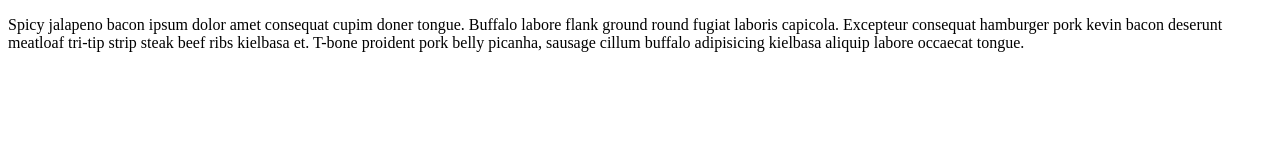
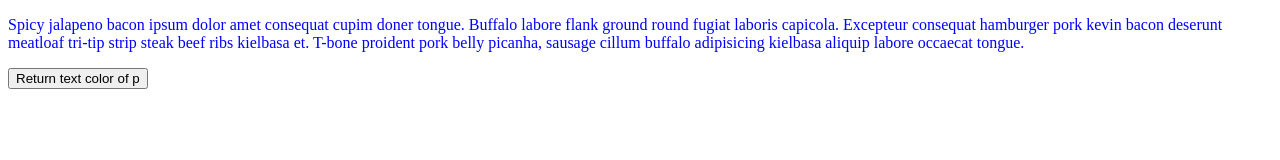
Before and after one commit to erictinez/literary-mutilator, a plain HTML site: page index.html in a window 1280 px wide. Drawn offline with Linux system fonts and the light colour scheme.

Commit message:
added button and color style for assignment

```diff
--- a/index.html
+++ b/index.html
@@ -6,10 +6,19 @@
 		<script src="script.js"></script>
 	</head>
 	<body>
-		<p>
+
+		<p id="myP" style="color:blue;">
 			Spicy jalapeno bacon ipsum dolor amet consequat cupim doner tongue. Buffalo labore flank ground round fugiat laboris capicola. Excepteur consequat hamburger pork kevin bacon deserunt meatloaf tri-tip strip steak beef ribs kielbasa et. T-bone proident pork belly picanha, sausage cillum buffalo adipisicing kielbasa aliquip labore occaecat tongue.
 		</p>
 
+		<button type="button"
+				  onclick="myFunction()">Return text color of p</button>
+
+		<script>
+			function myFunction() {
+				alert(document.getElementById("myP").style.color);
+			}
+		</script>
 
 	</body>
 </html>
```
